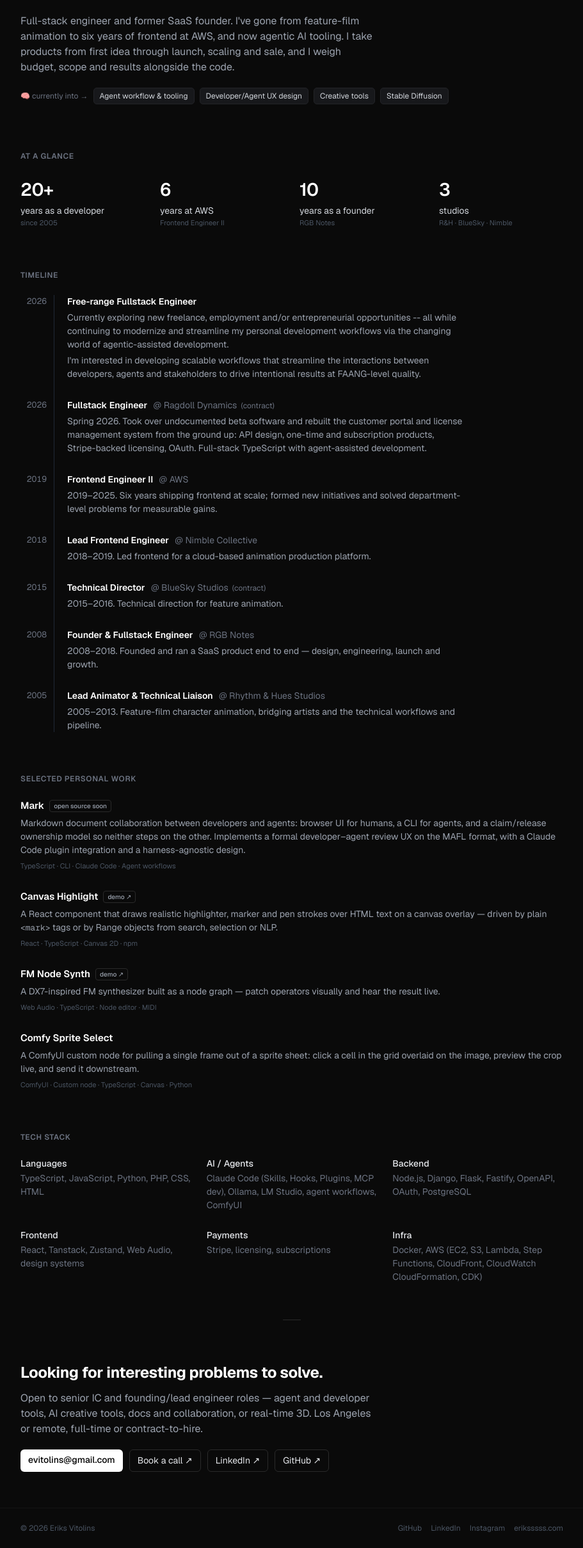
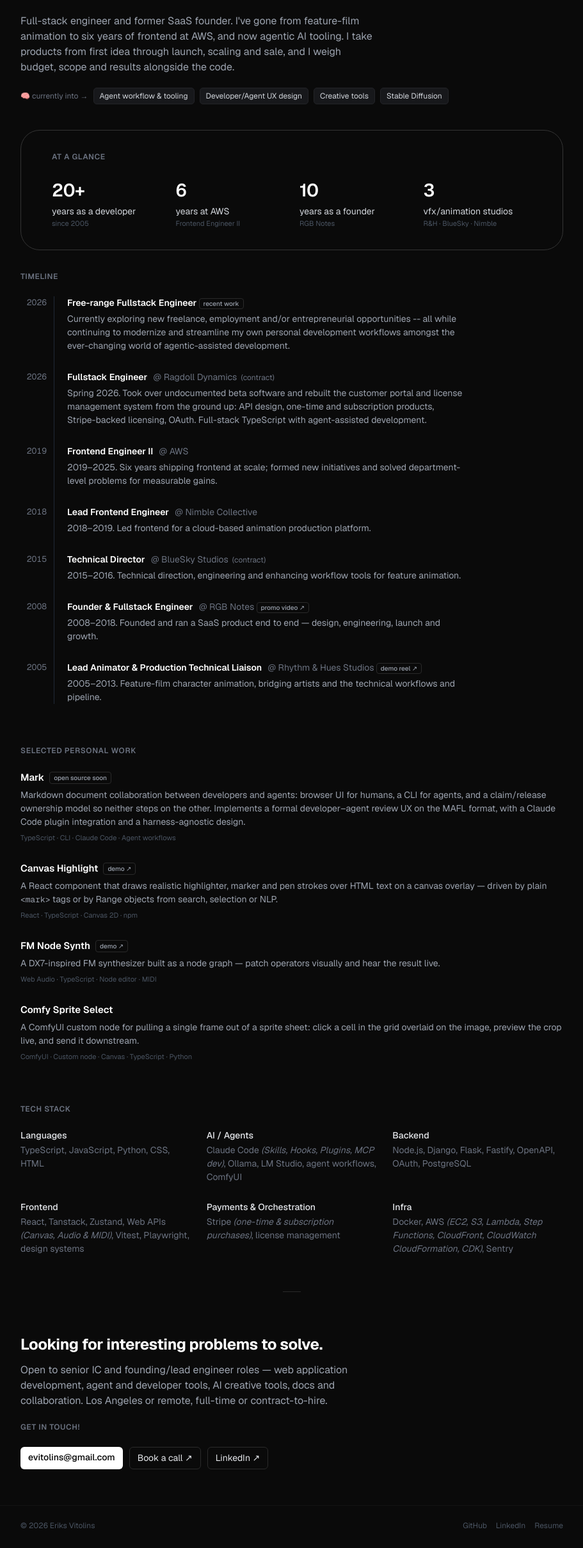
Before and after one commit to evitolins/evitolins, a plain HTML site: page index.html in a window 1280 px wide. Shown: the part 321-2740 px from the top of the page at 64% size, without its empty margins (184-1095 px from the left). Drawn offline with nearby package versions, Linux system fonts and the light colour scheme.

Commit message:
Update content and website link

```diff
--- a/index.html
+++ b/index.html
@@ -21,11 +21,14 @@
 
   <nav>
     <div class="wrap">
-      <a class="brand" href="#about">eriks vitolins</a>
+      <a class="brand" href="#about">Eriks Vitolins</a>
       <div class="navlinks">
-        <a class="hide-sm" href="#projects">Work</a>
+        <a class="hide-sm" href="#projects">Examples</a>
         <a class="hide-sm" href="https://github.com/evitolins" target="_blank" rel="noopener">GitHub</a>
-        <a class="btn" href="https://eriksssss.com/imgs/Eriks-Vitolins-resume-2026-09-17.pdf" target="_blank" rel="noopener">Resume</a>
+        <a class="hide-sm" href="https://www.linkedin.com/in/eriks-vitolins/" target="_blank"
+          rel="noopener">LinkedIn</a>
+        <a class="btn" href="https://eriksssss.com/imgs/Eriks-Vitolins-resume-2026-09-17.pdf" target="_blank"
+          rel="noopener">Resume</a>
       </div>
     </div>
   </nav>
@@ -44,7 +47,8 @@
           <div class="links" id="links">
             <a href="https://github.com/evitolins" target="_blank" rel="noopener">GitHub</a>
             <a href="https://linkedin.com/in/eriks-vitolins" target="_blank" rel="noopener">LinkedIn</a>
-            <a class="btn-small" href="https://eriksssss.com/imgs/Eriks-Vitolins-resume-2026-09-17.pdf" target="_blank" rel="noopener">Resume</a>
+            <a class="btn-small" href="https://eriksssss.com/imgs/Eriks-Vitolins-resume-2026-09-17.pdf" target="_blank"
+              rel="noopener">Resume</a>
             <span class="avail">Open to work</span>
           </div>
         </div>
@@ -54,11 +58,12 @@
          Mark a beat while typing with <i data-pause></i> (default 450ms) or <i data-pause="800"></i>. Commas and similar punctuation pause briefly on their own. -->
       <h1>
         <span class="rotator">
-          <span class="rot-line">I build the interfaces<i data-pause></i> where humans and agents work together.</span>
+          <span class="rot-line">I build interfaces<i data-pause></i> where humans and agents work together.</span>
           <span class="rot-line">I turn rough ideas<i data-pause></i> into polished, reliable web products.</span>
           <span class="rot-line">I build products like an owner, from first idea<i data-pause></i> to exit.</span>
-          <span class="rot-line">I bring a feature-film eye<i data-pause></i> to frontend engineering.</span>
-          <span class="rot-line">I build creative tools<i data-pause></i> for artists, musicians<i data-pause></i> and
+          <!-- <span class="rot-line">I bring a feature-film eye<i data-pause></i> to frontend engineering.</span> -->
+          <span class="rot-line">I build creative and interactive tools<i data-pause></i> for artists, musicians<i
+              data-pause></i> and
             makers.</span>
           <span class="rot-out" aria-hidden="true"></span>
         </span>
@@ -77,7 +82,7 @@
       </div>
     </section>
 
-    <section class="reveal">
+    <section class="reveal container">
       <h2>At a glance</h2>
       <div class="stats">
         <div class="stat">
@@ -97,7 +102,7 @@
         </div>
         <div class="stat">
           <div class="n">3</div>
-          <div class="l">studios</div>
+          <div class="l">vfx/animation studios</div>
           <div class="q">R&amp;H · BlueSky · Nimble</div>
         </div>
       </div>
@@ -107,12 +112,11 @@
       <h2>Timeline</h2>
       <div class="timeline">
         <div class="t"><span class="yr">2026</span>
-          <div class="head">Free-range Fullstack Engineer</div>
+          <div class="head">Free-range Fullstack Engineer <a class="badge" href="#projects">recent work</a></div>
           <p>Currently exploring new freelance, employment and/or entrepreneurial opportunities -- all while continuing
-            to modernize and streamline my personal development workflows via the changing world of agentic-assisted
+            to modernize and streamline my own personal development workflows amongst the ever-changing world of
+            agentic-assisted
             development.</p>
-          <p>I'm interested in developing scalable workflows that streamline the interactions between
-            developers, agents and stakeholders to drive intentional results at FAANG-level quality.</p>
         </div>
         <div class="t"><span class="yr">2026</span>
           <div class="head">Fullstack Engineer <em>@ Ragdoll Dynamics</em><span class="now"
@@ -134,14 +138,19 @@
         <div class="t"><span class="yr">2015</span>
           <div class="head">Technical Director <em>@ BlueSky Studios</em><span class="now"
               style="color:var(--dim)">(contract)</span></div>
-          <p>2015–2016. Technical direction for feature animation.</p>
+          <p>2015–2016. Technical direction, engineering and enhancing workflow tools for feature animation.</p>
         </div>
         <div class="t"><span class="yr">2008</span>
-          <div class="head">Founder &amp; Fullstack Engineer <em>@ RGB Notes</em></div>
+          <div class="head">Founder &amp; Fullstack Engineer <em>@ RGB Notes</em> <a class="badge"
+              href="https://www.youtube.com/watch?v=bvo2d-8SfOo" target="_blank" rel="noopener">promo
+              video ↗</a></div>
           <p>2008–2018. Founded and ran a SaaS product end to end — design, engineering, launch and growth.</p>
         </div>
         <div class="t" style="padding-bottom:0"><span class="yr">2005</span>
-          <div class="head">Lead Animator &amp; Technical Liaison <em>@ Rhythm &amp; Hues Studios</em></div>
+          <div class="head">Lead Animator &amp; Production Technical Liaison <em>@ Rhythm &amp; Hues Studios</em> <a
+              class="badge" href="https://eriksssss.com/animation" target="_blank" rel="noopener">demo
+              reel ↗</a></h3>
+          </div>
           <p>2005–2013. Feature-film character animation, bridging artists and the technical workflows and pipeline.</p>
         </div>
       </div>
@@ -181,7 +190,7 @@
           <p>A ComfyUI custom node for pulling a single frame out of a sprite sheet: click a cell in the grid overlaid
             on
             the image, preview the crop live, and send it downstream.</p>
-          <div class="meta">ComfyUI · Custom node · TypeScript · Canvas · Python</div>
+          <div class="meta">ComfyUI · Custom node · Canvas · TypeScript · Python</div>
         </div>
       </div>
     </section>
@@ -191,11 +200,11 @@
       <div class="stack">
         <div>
           <h4>Languages</h4>
-          <p>TypeScript, JavaScript, Python, PHP, CSS, HTML</p>
+          <p>TypeScript, JavaScript, Python, CSS, HTML</p>
         </div>
         <div>
           <h4>AI / Agents</h4>
-          <p>Claude Code (Skills, Hooks, Plugins, MCP dev), Ollama, LM Studio, agent workflows, ComfyUI</p>
+          <p>Claude Code <i>(Skills, Hooks, Plugins, MCP dev)</i>, Ollama, LM Studio, agent workflows, ComfyUI</p>
         </div>
         <div>
           <h4>Backend</h4>
@@ -203,15 +212,17 @@
         </div>
         <div>
           <h4>Frontend</h4>
-          <p>React, Tanstack, Zustand, Web Audio, design systems</p>
+          <p>React, Tanstack, Zustand, Web APIs <i>(Canvas, Audio &amp; MIDI)</i>, Vitest, Playwright, design systems
+          </p>
         </div>
         <div>
-          <h4>Payments</h4>
-          <p>Stripe, licensing, subscriptions</p>
+          <h4>Payments & Orchestration</h4>
+          <p>Stripe <i>(one-time &amp subscription purchases)</i>, license management</p>
         </div>
         <div>
           <h4>Infra</h4>
-          <p>Docker, AWS (EC2, S3, Lambda, Step Functions, CloudFront, CloudWatch CloudFormation, CDK)</p>
+          <p>Docker, AWS <i>(EC2, S3, Lambda, Step Functions, CloudFront, CloudWatch CloudFormation, CDK)</i>, Sentry
+          </p>
         </div>
       </div>
     </section>
@@ -231,14 +242,16 @@
 
     <section id="contact" class="reveal">
       <h3>Looking for interesting problems to solve.</h3>
-      <p>Open to senior IC and founding/lead engineer roles — agent and developer tools, AI creative tools, docs and
-        collaboration, or real-time 3D. Los Angeles or remote, full-time or contract-to-hire.</p>
+      <p>Open to senior IC and founding/lead engineer roles — web application development, agent and developer tools, AI
+        creative tools, docs and collaboration. Los Angeles or remote, full-time or contract-to-hire.
+      </p>
+      <h2>Get in touch!</h2>
+
       <div class="cta">
         <a class="btn" href="mailto:evitolins@gmail.com">evitolins@gmail.com</a>
         <a class="ghost" href="https://calendar.app.google/8HnrpErAaAxgwhsE7" target="_blank" rel="noopener">Book a call
           ↗</a>
         <a class="ghost" href="https://linkedin.com/in/eriks-vitolins" target="_blank" rel="noopener">LinkedIn ↗</a>
-        <a class="ghost" href="https://github.com/evitolins" target="_blank" rel="noopener">GitHub ↗</a>
       </div>
     </section>
 
@@ -250,8 +263,8 @@
       <div class="fl">
         <a href="https://github.com/evitolins" target="_blank" rel="noopener">GitHub</a>
         <a href="https://linkedin.com/in/eriks-vitolins" target="_blank" rel="noopener">LinkedIn</a>
-        <a href="https://www.instagram.com/eriksssssssss" target="_blank" rel="noopener">Instagram</a>
-        <a href="https://eriksssss.com" target="_blank" rel="noopener">eriksssss.com</a>
+        <a href="https://eriksssss.com/imgs/Eriks-Vitolins-resume-2026-09-17.pdf" target="_blank"
+          rel="noopener">Resume</a>
       </div>
     </div>
   </footer>
--- a/styles.css
+++ b/styles.css
@@ -72,6 +72,7 @@ nav.auto-hide.is-visible {
 }
 
 @media (prefers-reduced-motion: reduce) {
+
   nav.auto-hide,
   nav.auto-hide.is-visible {
     transition: none
@@ -87,7 +88,7 @@ nav .wrap {
 
 .brand {
   font-weight: 600;
-  font-size: 14px;
+  font-size: 20px;
   color: var(--white)
 }
 
@@ -302,6 +303,12 @@ h1 .sub {
 /* sections */
 section {
   padding: 32px 0
+}
+
+section.container {
+  padding: 2em 3em;
+  border: 1px solid #343434;
+  border-radius: 30px;
 }
 
 h2 {
```
Also changed, not shown: 1 other file.
